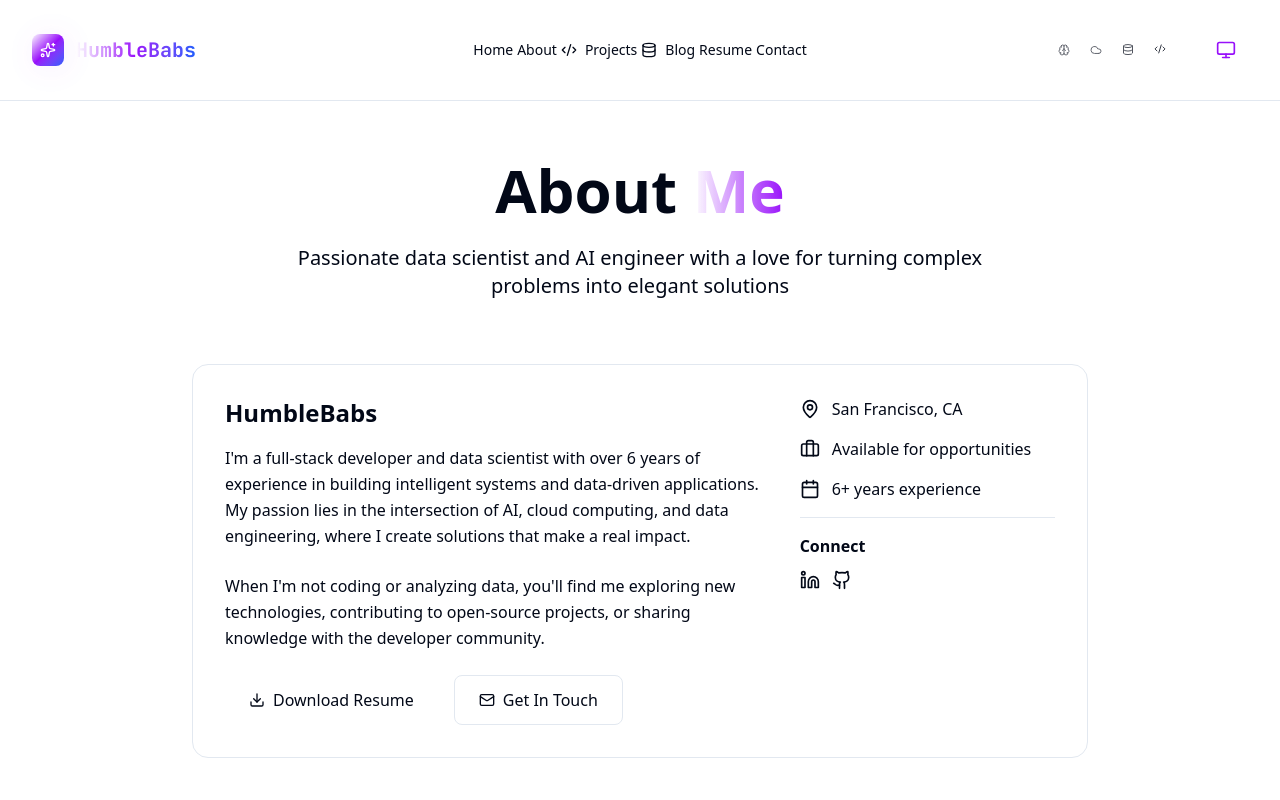
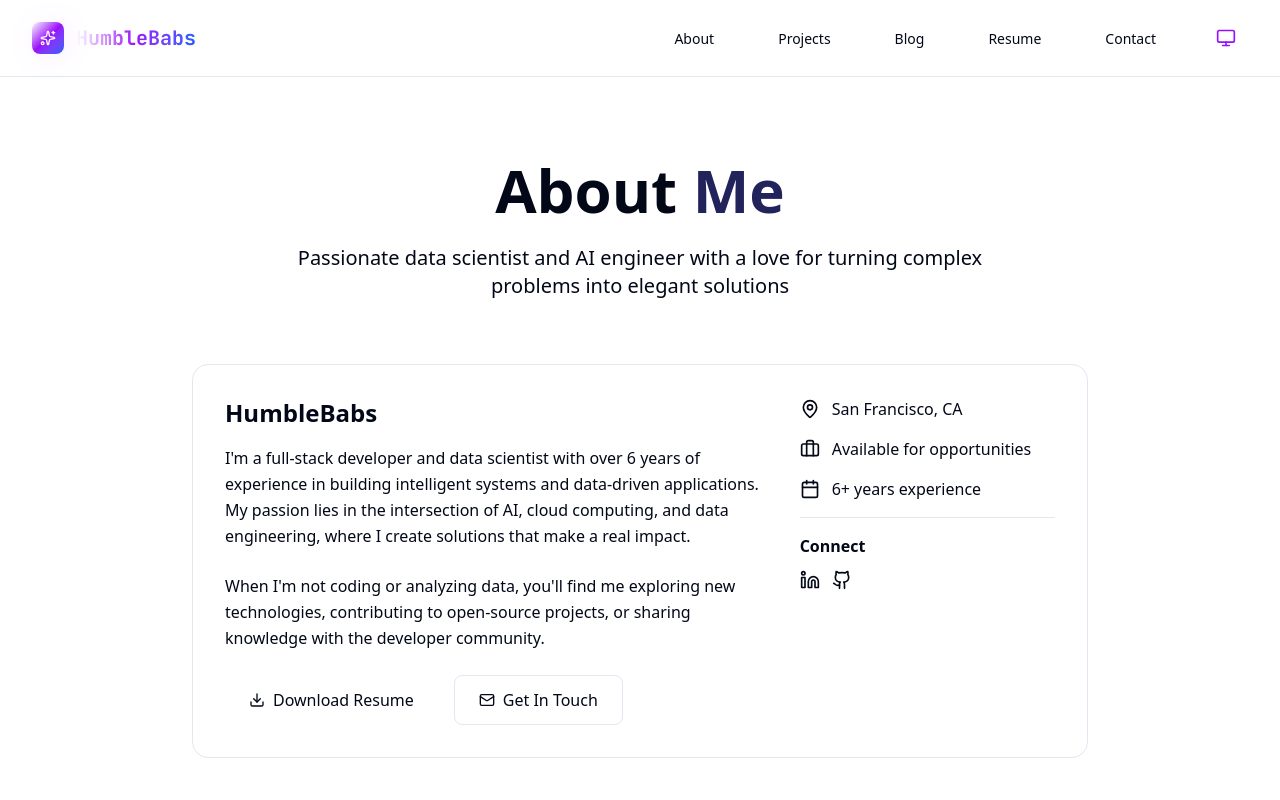
Before and after one commit to HumbledDS/humblebabs, a Next.js app: page /about in a window 1280 px wide. Shown: the top 800 px of the page. Built offline with nearby package versions, Linux system fonts and the light colour scheme.

Commit message:
mise en page, amelioration des visuels

```diff
--- a/src/app/about/page.tsx
+++ b/src/app/about/page.tsx
@@ -65,7 +65,7 @@ export default function AboutPage() {
             className="text-center mb-16"
           >
             <h1 className="text-4xl md:text-6xl font-bold mb-6">
-              About <span className="bg-gradient-to-r from-primary to-purple-600 bg-clip-text text-transparent">Me</span>
+              About <span className="text-[#23235b]">Me</span>
             </h1>
             <p className="text-xl text-muted-foreground max-w-3xl mx-auto">
               Passionate data scientist and AI engineer with a love for turning complex problems into elegant solutions
--- a/src/app/blog/page.tsx
+++ b/src/app/blog/page.tsx
@@ -114,7 +114,7 @@ export default function BlogPage() {
           className="text-center mb-16"
         >
           <h1 className="text-4xl md:text-6xl font-bold mb-6">
-            <span className="bg-gradient-to-r from-primary to-purple-600 bg-clip-text text-transparent">Blog</span>
+            <span className="text-[#23235b]">Blog</span>
           </h1>
           <p className="text-xl text-muted-foreground max-w-3xl mx-auto">
             Insights, tutorials, and thoughts on AI, data science, and technology
--- a/src/app/contact/page.tsx
+++ b/src/app/contact/page.tsx
@@ -88,7 +88,7 @@ export default function ContactPage() {
           className="text-center mb-16"
         >
           <h1 className="text-4xl md:text-6xl font-bold mb-6">
-            Get In <span className="bg-gradient-to-r from-primary to-purple-600 bg-clip-text text-transparent">Touch</span>
+            Get In <span className="text-[#23235b]">Touch</span>
           </h1>
           <p className="text-xl text-muted-foreground max-w-3xl mx-auto">
             Have a project in mind? Let's discuss how we can bring your ideas to life
--- a/src/app/page.tsx
+++ b/src/app/page.tsx
@@ -127,7 +127,7 @@ export default function Home() {
             >
               <span className="block">Hi, I'm</span>
               <motion.span
-                className="block bg-gradient-to-r from-primary via-purple-600 to-blue-600 bg-clip-text text-transparent relative"
+                className="block text-[#23235b] relative"
                 animate={{
                   backgroundPosition: ["0% 50%", "100% 50%", "0% 50%"],
                 }}
@@ -175,7 +175,7 @@ export default function Home() {
             <motion.div whileHover={{ scale: 1.05 }} whileTap={{ scale: 0.95 }}>
               <Link
                 href="/projects"
-                className="group inline-flex items-center gap-3 px-8 py-4 bg-gradient-to-r from-primary to-purple-600 text-white rounded-xl hover:from-primary/90 hover:to-purple-600/90 transition-all duration-300 shadow-lg hover:shadow-xl"
+                className="group inline-flex items-center gap-3 px-8 py-4 bg-[#23235b] text-white rounded-xl hover:bg-[#23235b]/90 transition-all duration-300 shadow-lg hover:shadow-xl"
               >
                 <Play className="w-5 h-5 group-hover:translate-x-1 transition-transform duration-300" />
                 View My Work
@@ -216,7 +216,7 @@ export default function Home() {
             className="text-center mb-16"
           >
             <h2 className="text-4xl md:text-5xl font-bold mb-6">
-              Technical <span className="bg-gradient-to-r from-primary to-purple-600 bg-clip-text text-transparent">Expertise</span>
+              Technical <span className="text-[#23235b]">Expertise</span>
             </h2>
             <p className="text-xl text-muted-foreground max-w-3xl mx-auto">
               Combining cutting-edge technologies with practical experience to solve complex problems
@@ -284,7 +284,7 @@ export default function Home() {
             className="text-center mb-16"
           >
             <h2 className="text-4xl md:text-5xl font-bold mb-6">
-              Featured <span className="bg-gradient-to-r from-primary to-purple-600 bg-clip-text text-transparent">Projects</span>
+              Featured <span className="text-[#23235b]">Projects</span>
             </h2>
             <p className="text-xl text-muted-foreground max-w-3xl mx-auto">
               A showcase of my latest work in AI, Data Science, and Cloud Computing
@@ -405,7 +405,7 @@ export default function Home() {
             className="space-y-8"
           >
             <h2 className="text-4xl md:text-5xl font-bold">
-              Let's Build Something <span className="bg-gradient-to-r from-primary to-purple-600 bg-clip-text text-transparent">Amazing</span>
+              Let's Build Something <span className="text-[#23235b]">Amazing</span>
             </h2>
             <p className="text-xl text-muted-foreground max-w-2xl mx-auto">
               Have a project in mind? Let's discuss how we can bring your data-driven ideas to life.
@@ -416,7 +416,7 @@ export default function Home() {
             >
               <Link
                 href="/contact"
-                className="inline-flex items-center gap-3 px-8 py-4 bg-gradient-to-r from-primary to-purple-600 text-white rounded-xl hover:from-primary/90 hover:to-purple-600/90 transition-all duration-300 shadow-lg hover:shadow-xl font-medium"
+                className="inline-flex items-center gap-3 px-8 py-4 bg-[#23235b] text-white rounded-xl hover:bg-[#23235b]/90 transition-all duration-300 shadow-lg hover:shadow-xl font-medium"
               >
                 <Sparkles className="w-5 h-5" />
                 Get In Touch
--- a/src/app/projects/page.tsx
+++ b/src/app/projects/page.tsx
@@ -111,7 +111,7 @@ export default function ProjectsPage() {
           className="text-center mb-16"
         >
           <h1 className="text-4xl md:text-6xl font-bold mb-6">
-            My <span className="bg-gradient-to-r from-primary to-purple-600 bg-clip-text text-transparent">Projects</span>
+            <span className="text-[#23235b]">Projects</span>
           </h1>
           <p className="text-xl text-muted-foreground max-w-3xl mx-auto">
             A collection of projects showcasing my work in AI, data science, and full-stack development
--- a/src/app/resume/page.tsx
+++ b/src/app/resume/page.tsx
@@ -90,7 +90,7 @@ export default function ResumePage() {
           className="text-center mb-16"
         >
           <h1 className="text-4xl md:text-6xl font-bold mb-6">
-            <span className="bg-gradient-to-r from-primary to-purple-600 bg-clip-text text-transparent">Resume</span>
+            <span className="text-[#23235b]">Resume</span>
           </h1>
           <p className="text-xl text-muted-foreground mb-8">
             Professional experience and qualifications
--- a/src/components/layout/footer.tsx
+++ b/src/components/layout/footer.tsx
@@ -41,7 +41,7 @@ const quickLinks = [
 
 export function Footer() {
   return (
-    <footer className="relative bg-gradient-to-b from-background via-muted/20 to-muted/40 border-t border-border/50 overflow-hidden">
+    <footer className="relative bg-[#181848] text-white border-t border-border/50 overflow-hidden">
       {/* Background decoration */}
       <div className="absolute inset-0 bg-[linear-gradient(rgba(255,255,255,0.02)_1px,transparent_1px),linear-gradient(90deg,rgba(255,255,255,0.02)_1px,transparent_1px)] bg-[size:50px_50px]" />
       <div className="absolute inset-0 bg-gradient-to-t from-background via-transparent to-transparent" />
--- a/src/components/layout/header.tsx
+++ b/src/components/layout/header.tsx
@@ -8,12 +8,11 @@ import { Menu, X, Sun, Moon, Monitor, Sparkles, Code2, Database, Brain, Cloud }
 import { motion, AnimatePresence } from "framer-motion"
 
 const navigation = [
-  { name: "Home", href: "/", icon: null },
-  { name: "About", href: "/about", icon: null },
-  { name: "Projects", href: "/projects", icon: Code2 },
-  { name: "Blog", href: "/blog", icon: Database },
-  { name: "Resume", href: "/resume", icon: null },
-  { name: "Contact", href: "/contact", icon: null },
+  { name: "About", href: "/about" },
+  { name: "Projects", href: "/projects" },
+  { name: "Blog", href: "/blog" },
+  { name: "Resume", href: "/resume" },
+  { name: "Contact", href: "/contact" },
 ]
 
 const skillIcons = [Brain, Cloud, Database, Code2]
@@ -58,7 +57,7 @@ export function Header() {
       <nav className="mx-auto flex max-w-7xl items-center justify-between p-4 lg:px-8" aria-label="Global">
         {/* Brand with enhanced animation */}
         <motion.div
-          className="flex lg:flex-1"
+          className="flex items-center"
           whileHover={{ scale: 1.05 }}
           transition={{ type: "spring", stiffness: 400, damping: 10 }}
         >
@@ -122,77 +121,38 @@ export function Header() {
           </motion.button>
         </div>
 
-        {/* Desktop navigation */}
-        <div className="hidden lg:flex lg:gap-x-1">
+        {/* Navigation + Theme toggle group aligné à droite */}
+        <div className="hidden lg:flex items-center gap-x-8">
+          {/* Navigation links */}
+          <div className="flex items-center gap-x-8">
             {navigation.map((item, index) => {
               const isActive = pathname === item.href
-            const Icon = item.icon
-
               return (
                 <motion.div
                   key={item.name}
-                initial={{ opacity: 0, y: -20 }}
+                  initial={{ opacity: 0, y: 0 }}
                   animate={{ opacity: 1, y: 0 }}
-                transition={{ delay: index * 0.1 }}
+                  transition={{ delay: index * 0.07 }}
+                  whileHover={{ scale: 1.08 }}
                 >
                   <Link
                     href={item.href}
                     className={`relative px-4 py-2 rounded-lg text-sm font-medium transition-all duration-300 group ${
                       isActive
                         ? 'text-primary bg-primary/10'
-                      : 'text-foreground hover:text-primary hover:bg-muted/50'
+                        : 'text-foreground hover:text-primary'
                     }`}
                   >
-                  <motion.div
-                    className="absolute inset-0 rounded-lg bg-gradient-to-r from-primary/20 to-purple-600/20 opacity-0 group-hover:opacity-100 transition-opacity duration-300"
-                    whileHover={{ scale: 1.05 }}
+                    <span className="relative z-10">{item.name}</span>
+                    <span
+                      className={`absolute left-0 bottom-1 h-0.5 w-0 bg-primary rounded transition-all duration-300 group-hover:w-full ${isActive ? 'w-full' : ''}`}
                     />
-
-                  <div className="relative z-10 flex items-center gap-2">
-                    {Icon && <Icon className="w-4 h-4" />}
-                    {item.name}
-                  </div>
-
-                  {isActive && (
-                    <motion.span
-                      layoutId="activeTab"
-                      className="absolute bottom-0 left-1/2 w-1 h-1 bg-primary rounded-full transform -translate-x-1/2"
-                      initial={false}
-                      transition={{ type: "spring", stiffness: 400, damping: 30 }}
-                    />
-                  )}
                   </Link>
                 </motion.div>
               )
             })}
           </div>
-
-        {/* Right side actions */}
-        <div className="hidden lg:flex lg:flex-1 lg:justify-end lg:gap-x-4">
-          {/* Floating skill indicators */}
-          <div className="flex items-center gap-2 mr-4">
-            {skillIcons.map((Icon, index) => (
-              <motion.div
-                key={index}
-                className="w-6 h-6 rounded-full bg-muted/30 flex items-center justify-center"
-                whileHover={{ scale: 1.2, backgroundColor: "hsl(var(--primary) / 0.1)" }}
-                animate={{
-                  y: [0, -2, 0],
-                  opacity: [0.6, 1, 0.6]
-                }}
-                transition={{
-                  duration: 2,
-                  delay: index * 0.2,
-                  repeat: Infinity,
-                  ease: "easeInOut"
-                }}
-              >
-                <Icon className="w-3 h-3 text-muted-foreground" />
-              </motion.div>
-            ))}
-          </div>
-
-          {/* Enhanced theme toggle */}
+          {/* Theme toggle */}
           {mounted && (
             <motion.button
               whileHover={{ scale: 1.1 }}
@@ -279,8 +239,6 @@ export function Header() {
               <div className="space-y-2">
                 {navigation.map((item, index) => {
                   const isActive = pathname === item.href
-                  const Icon = item.icon
-
                   return (
                     <motion.div
                       key={item.name}
@@ -297,7 +255,6 @@ export function Header() {
                         }`}
                         onClick={() => setMobileMenuOpen(false)}
                       >
-                        {Icon && <Icon className="w-5 h-5" />}
                         {item.name}
                         {isActive && (
                           <motion.div
```
Also changed, not shown: src/app/globals.css (+1 -12 lines). Lines whose indentation alone changed are shown as unchanged.
